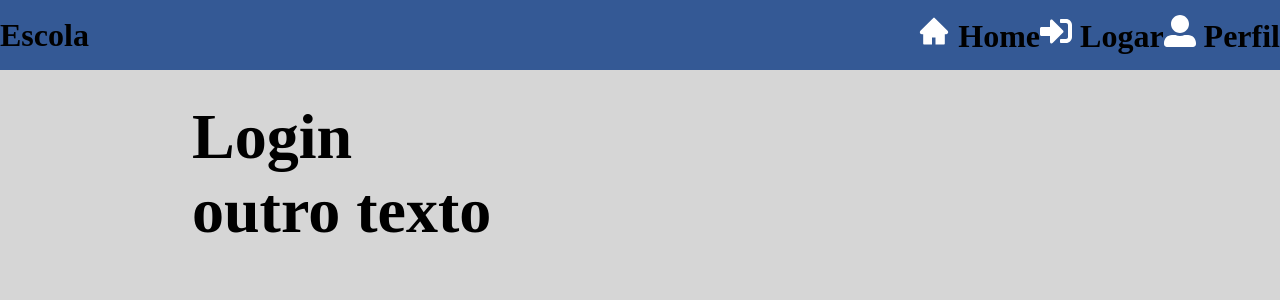
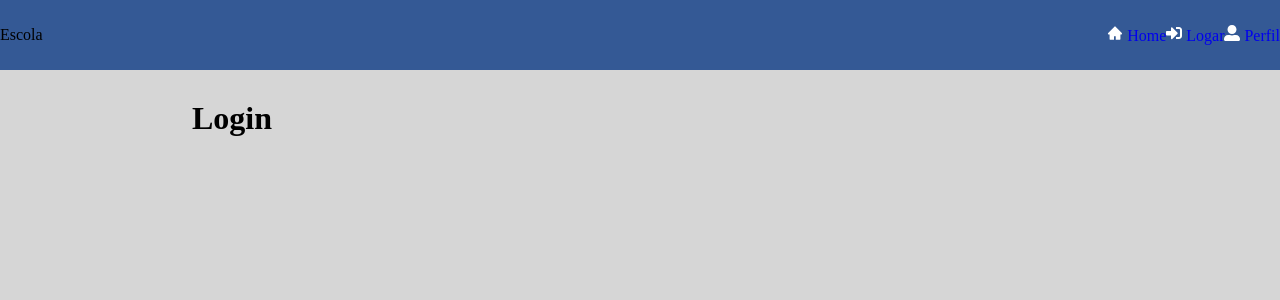
Before and after one commit to RadavelliM/Projeto-Escola, a React (Vite) app: page /login in a window 1280 px wide. Shown: the top 300 px of the page. Built offline with nearby package versions, Linux system fonts and the light colour scheme.

Commit message:
usando Router nas paginas de navegacao

```diff
--- a/package.json
+++ b/package.json
@@ -13,6 +13,7 @@
         "react": "^19.2.0",
         "react-dom": "^19.2.0",
         "react-icons": "^5.5.0",
+        "react-router-dom": "^7.13.0",
         "styled-components": "^6.3.9"
     },
     "devDependencies": {
--- a/src/App.jsx
+++ b/src/App.jsx
@@ -1,17 +1,18 @@
 import React from "react";
+import { BrowserRouter } from "react-router-dom";
 
 import GlobalStyles from "./styles/globalStyles.js";
-import Login from "./pages/Login/login";
-import Navbar from "./components/common/navbar/navbar.jsx";
+import Navbar from "./components/navbar/navbar.jsx";
+import PageRoutes from "./routes/index.jsx";
 
 export default function App() {
     return (
         <div className="container">
-            <h1>
+            <BrowserRouter>
                 <GlobalStyles />
                 <Navbar />
-                <Login />
-            </h1>
+                <PageRoutes />
+            </BrowserRouter>
         </div>
     );
 }
--- a/src/components/common/navbar/navbar.jsx
+++ /dev/null
@@ -1,19 +0,0 @@
-import React from "react";
-
-import { Nav } from "./styledNavbar";
-import { AiFillHome } from "react-icons/ai";
-import { FaSignInAlt, FaUserAlt } from "react-icons/fa";
-
-export default function Navbar() {
-    return (
-        <Nav>
-            <div className="brand">Escola</div>
-
-            <div className="actions">
-                <AiFillHome color="white" /> Home
-                <FaSignInAlt color="white" /> Logar
-                <FaUserAlt color="white" /> Perfil
-            </div>
-        </Nav>
-    );
-}
--- /dev/null
+++ b/src/components/navbar/navbar.jsx
@@ -0,0 +1,28 @@
+import React from "react";
+import { Link } from "react-router-dom";
+
+import { Nav } from "./styledNavbar";
+import { AiFillHome } from "react-icons/ai";
+import { FaSignInAlt, FaUserAlt } from "react-icons/fa";
+
+export default function Navbar() {
+    return (
+        <Nav>
+            <div className="brand">Escola</div>
+
+            <div className="actions">
+                <Link to="/">
+                    <AiFillHome color="white" /> Home
+                </Link>
+
+                <Link to="/login">
+                    <FaSignInAlt color="white" /> Logar
+                </Link>
+
+                <Link>
+                    <FaUserAlt color="white" /> Perfil
+                </Link>
+            </div>
+        </Nav>
+    );
+}
--- a/src/components/common/navbar/styledNavbar.js
+++ b/src/components/navbar/styledNavbar.js
@@ -1,5 +1,5 @@
 import styled from "styled-components";
-import { primaryDark } from "../../../config/colors";
+import { primaryDark } from "../../config/colors";
 
 export const Nav = styled.nav`
     background-color: ${primaryDark};
--- /dev/null
+++ b/src/pages/404/404.jsx
@@ -0,0 +1,9 @@
+import React from "react";
+
+export default function NotFound404() {
+    return (
+        <div className="notFound">
+            <h1>PAGINA NAO ENCONTRADA</h1>
+        </div>
+    );
+}
--- a/src/pages/Login/login.jsx
+++ b/src/pages/Login/login.jsx
@@ -6,10 +6,7 @@ import { Container } from "../../styles/globalStyles";
 export default function Login() {
     return (
         <Container>
-            <Title isRed={true}>
-                Login
-                <p>outro texto</p>
-            </Title>
+            <Title>Login</Title>
         </Container>
     );
 }
--- /dev/null
+++ b/src/pages/home/home.jsx
@@ -0,0 +1,5 @@
+import React from "react";
+
+export default function Home() {
+    return <h1>HOME</h1>;
+}
--- /dev/null
+++ b/src/routes/index.jsx
@@ -0,0 +1,16 @@
+import React from "react";
+import { BrowserRouter, Routes, Route } from "react-router-dom";
+
+import Login from "../pages/Login/login";
+import NotFound404 from "../pages/404/404";
+import Home from "../pages/home/home";
+
+export default function PageRoutes() {
+    return (
+        <Routes>
+            <Route path="/" Component={Home} />
+            <Route path="/login" Component={Login} />
+            <Route path="*" Component={NotFound404} />
+        </Routes>
+    );
+}
```
Also changed, not shown: src/pages/Login/styledLogin.js (renamed from src/pages/Login/styledLogin.jsx), 1 other file (tests, documents, lock files or other folders). Lines whose indentation alone changed are shown as unchanged.
